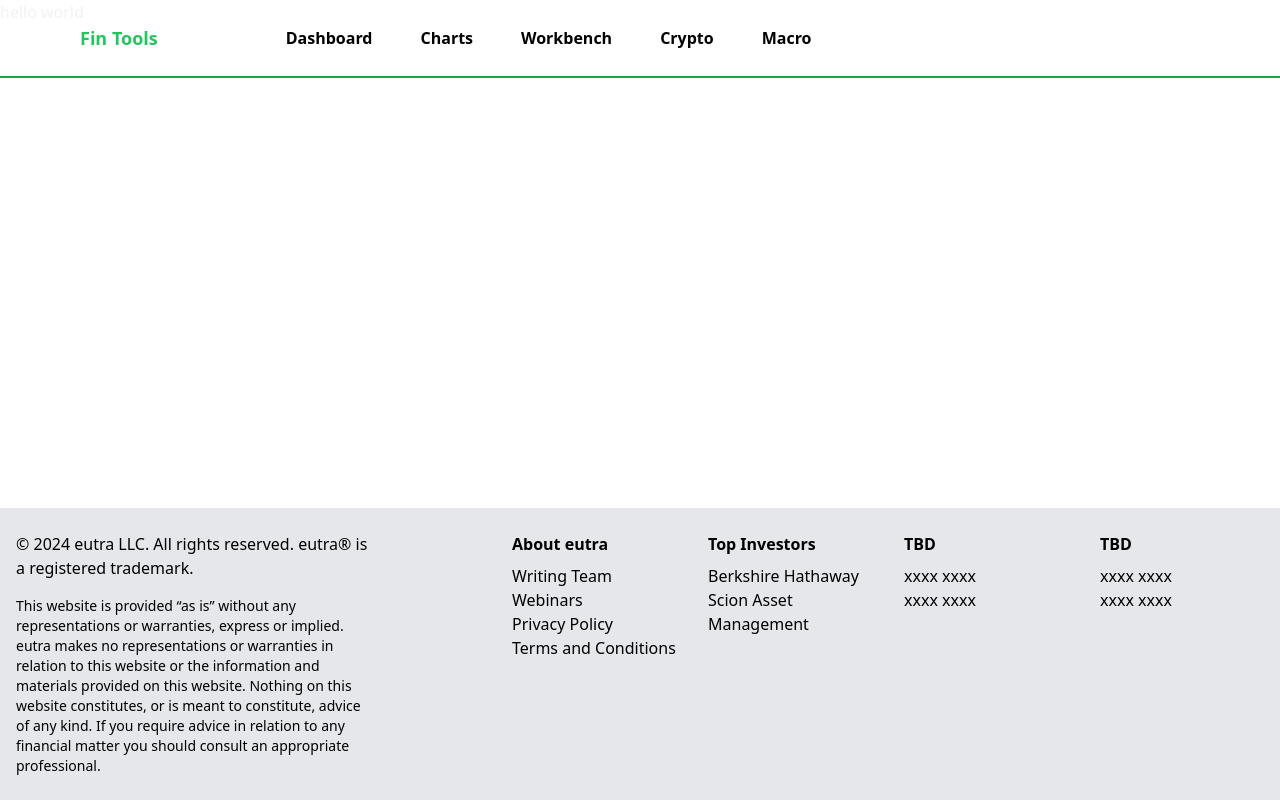
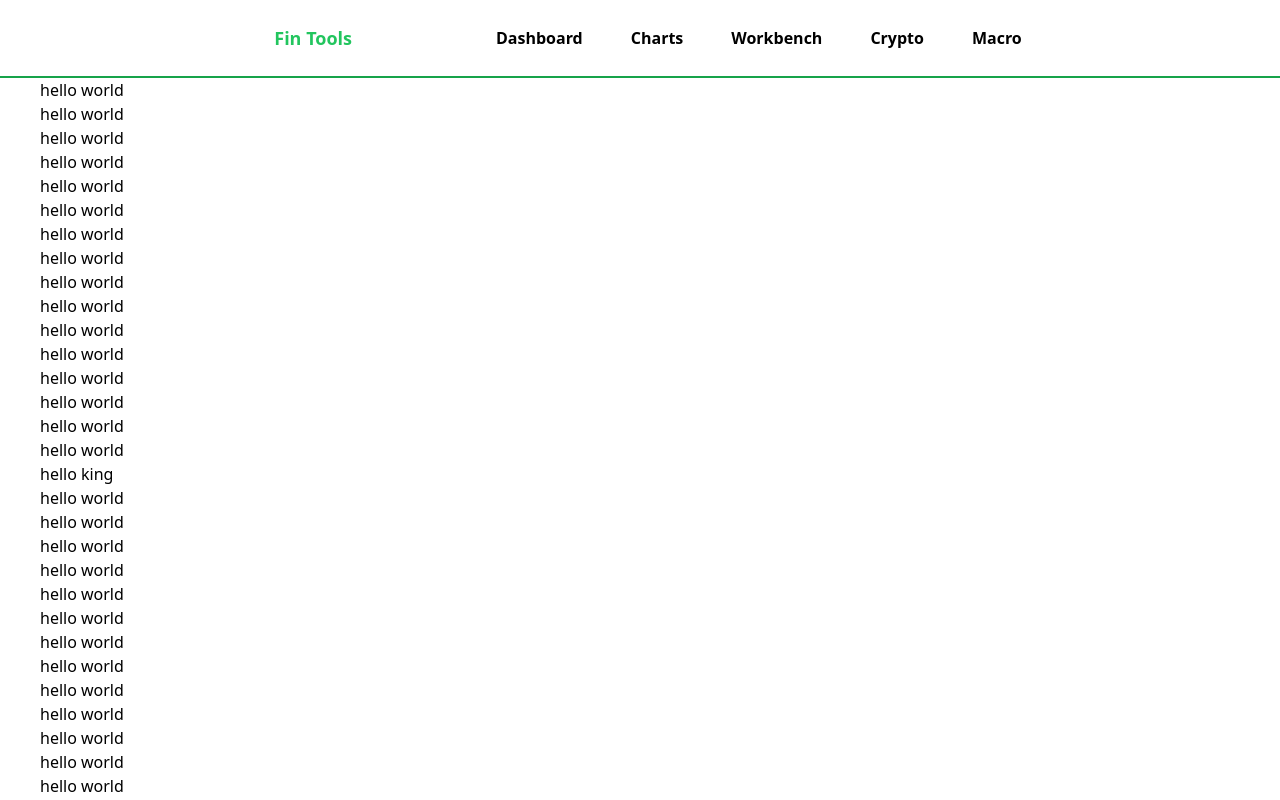
Before and after one commit to zyuTony/financial-insights-web, a Next.js app: page / in a window 1280 px wide. Shown: the top 800 px of the page. Built offline with nearby package versions, Linux system fonts and the light colour scheme.

Commit message:
update navmenu

```diff
--- a/app/components/Navbar.jsx
+++ b/app/components/Navbar.jsx
@@ -2,10 +2,12 @@ import Link from "next/link";
 
 export default function NavMenu() {
   return (
-    <nav className="w-full bg-white bg-opacity-95 border-b-2 border-green-600 fixed top-0 left-0 z-50">
-      <div className="flex px-4 py-6 justify-start items-center">
-        {/* logo - home button */}
-        <div className="flex px-16">
+    //flex-row with items-center: place items along the middle of crossaxis (Y axis for flex-row)
+    //and justify-center: place items along middle of the main axis (X axis for flex-row)
+    // z-50-always shown when stacked; 'sticky-fixed when scrol' on top left; take full width;
+    <nav className="sticky flex flex-row items-center justify-center top-0 left-0 z-50 w-full border-b-2 border-green-600 bg-white bg-opacity-85">
+      {/* home button; 32X6 padding */}
+      <div className="px-20 py-6">
         <Link
           href="/"
           className="text-green-500 hover:text-blue-900 text-lg font-bold"
@@ -14,8 +16,8 @@ export default function NavMenu() {
         </Link>
       </div>
 
-        {/* nav menu items */}
-        <div className="flex px-10">
+      {/* nav menu items; 10X6 padding*/}
+      <div className="px-10 py-6">
         <Link
           href="/"
           className="text-black hover:text-black text-medium font-bold px-6"
@@ -47,7 +49,6 @@ export default function NavMenu() {
           Macro
         </Link>
       </div>
-      </div>
     </nav>
   );
 }
--- a/app/page.js
+++ b/app/page.js
@@ -1,7 +1,46 @@
 export default function Home() {
   return (
     <>
-      <h3>hello world</h3>
+      {/* margin 20 from top to offset navmenu */}
+      <div className="mt-0 px-10">
+        <h3>hello world</h3>
+        <h3>hello world</h3>
+        <h3>hello world</h3>
+        <h3>hello world</h3>
+        <h3>hello world</h3>
+        <h3>hello world</h3>
+        <h3>hello world</h3>
+        <h3>hello world</h3>
+        <h3>hello world</h3>
+        <h3>hello world</h3>
+        <h3>hello world</h3>
+        <h3>hello world</h3>
+        <h3>hello world</h3>
+        <h3>hello world</h3>
+        <h3>hello world</h3>
+        <h3>hello world</h3>
+        <h3>hello king</h3>
+        <h3>hello world</h3>
+        <h3>hello world</h3>
+        <h3>hello world</h3>
+        <h3>hello world</h3>
+        <h3>hello world</h3>
+        <h3>hello world</h3>
+        <h3>hello world</h3>
+        <h3>hello world</h3>
+        <h3>hello world</h3>
+        <h3>hello world</h3>
+        <h3>hello world</h3>
+        <h3>hello world</h3>
+        <h3>hello world</h3>
+        <h3>hello world</h3>
+        <h3>hello world</h3>
+        <h3>hello world</h3>
+        <h3>hello world</h3>
+        <h3>hello world</h3>
+        <h3>hello world</h3>
+        <h3 className="pb-10">hello world</h3>
+      </div>
     </>
   );
 }
```
Lines whose indentation alone changed are shown as unchanged.
